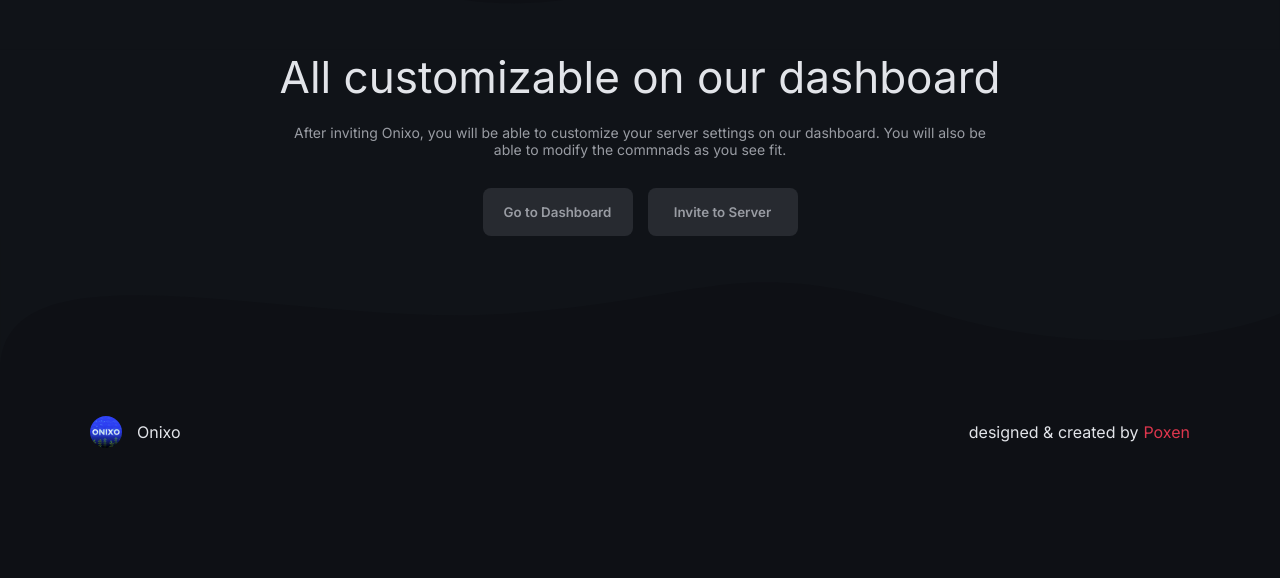
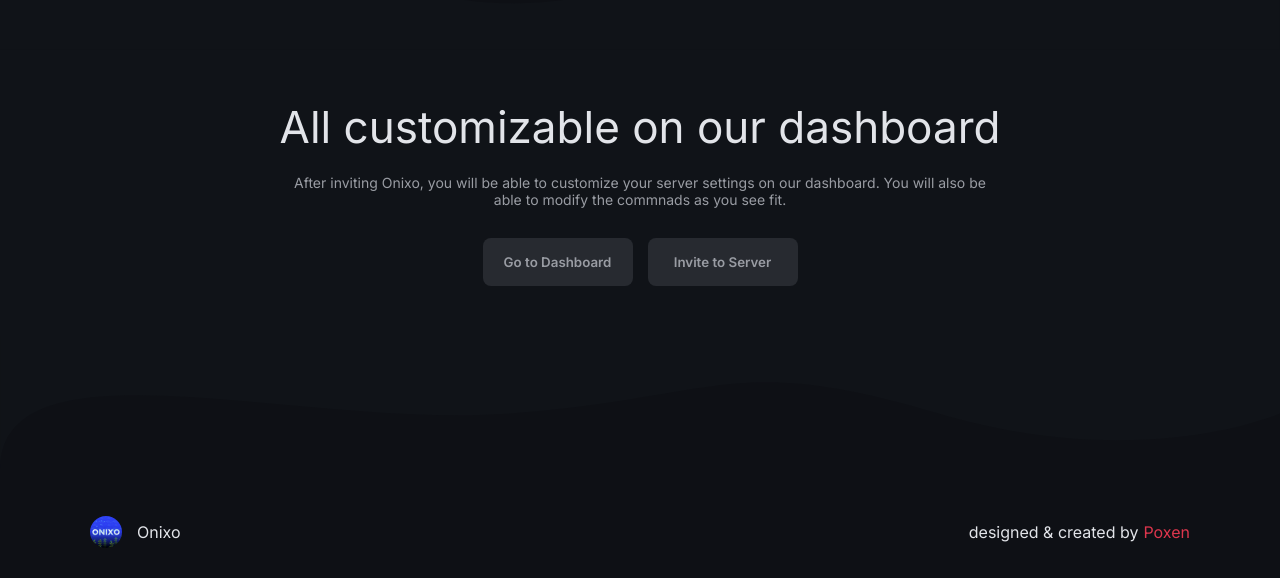
Before and after one commit to Poxie/onixo-new, a Next.js app in the folder frontend/: page / in a window 1280 px wide. Shown: the part 2477-3055 px from the top of the page. Before the commit the page ends 2955 px from the top, so only its background shows below. Built offline with nearby package versions, Linux system fonts and the light colour scheme.

Commit message:
Increased customize section padding

```diff
--- a/frontend/components/home/Home.module.scss
+++ b/frontend/components/home/Home.module.scss
@@ -289,6 +289,7 @@
     position: relative;
     background-color: var(--background-secondary);
     margin: var(--wave-height) 0;
+    padding: var(--spacing-primary) 0;
 
     &>svg {
         fill: var(--background-secondary);
```
